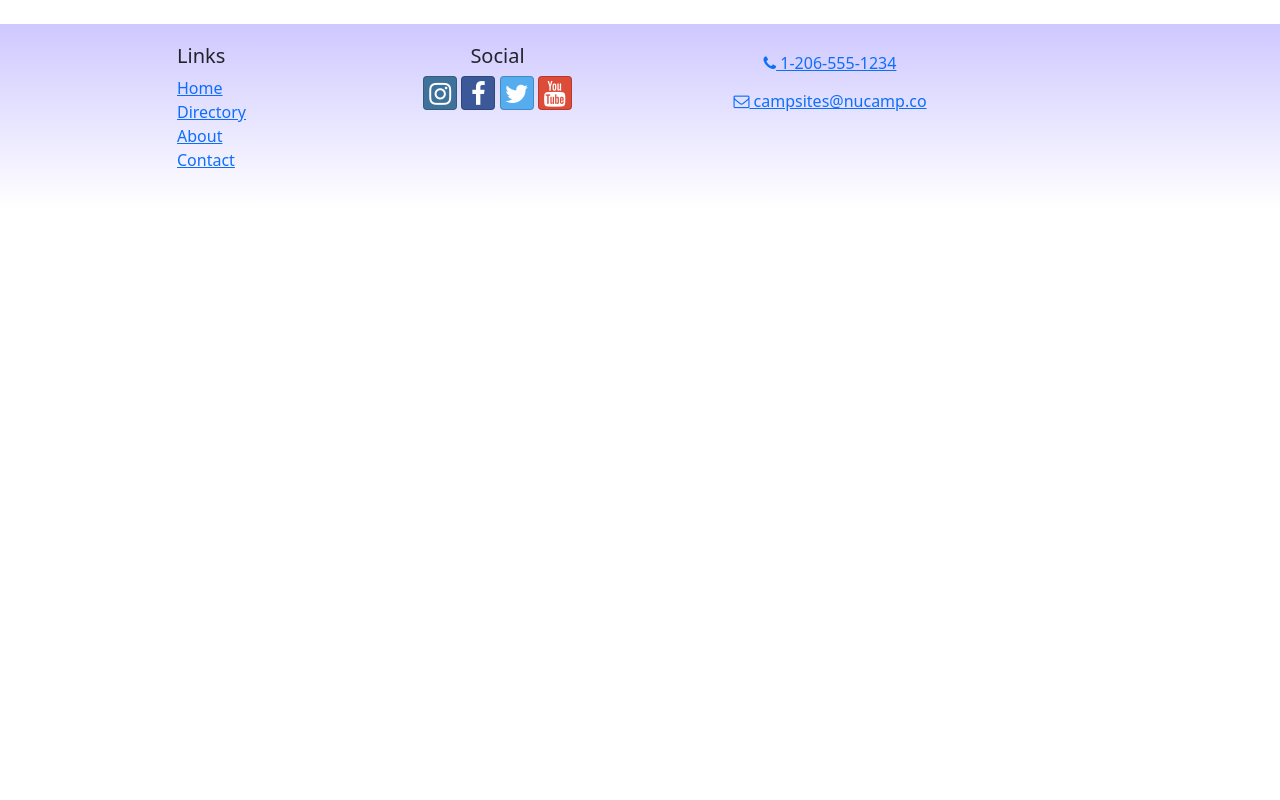
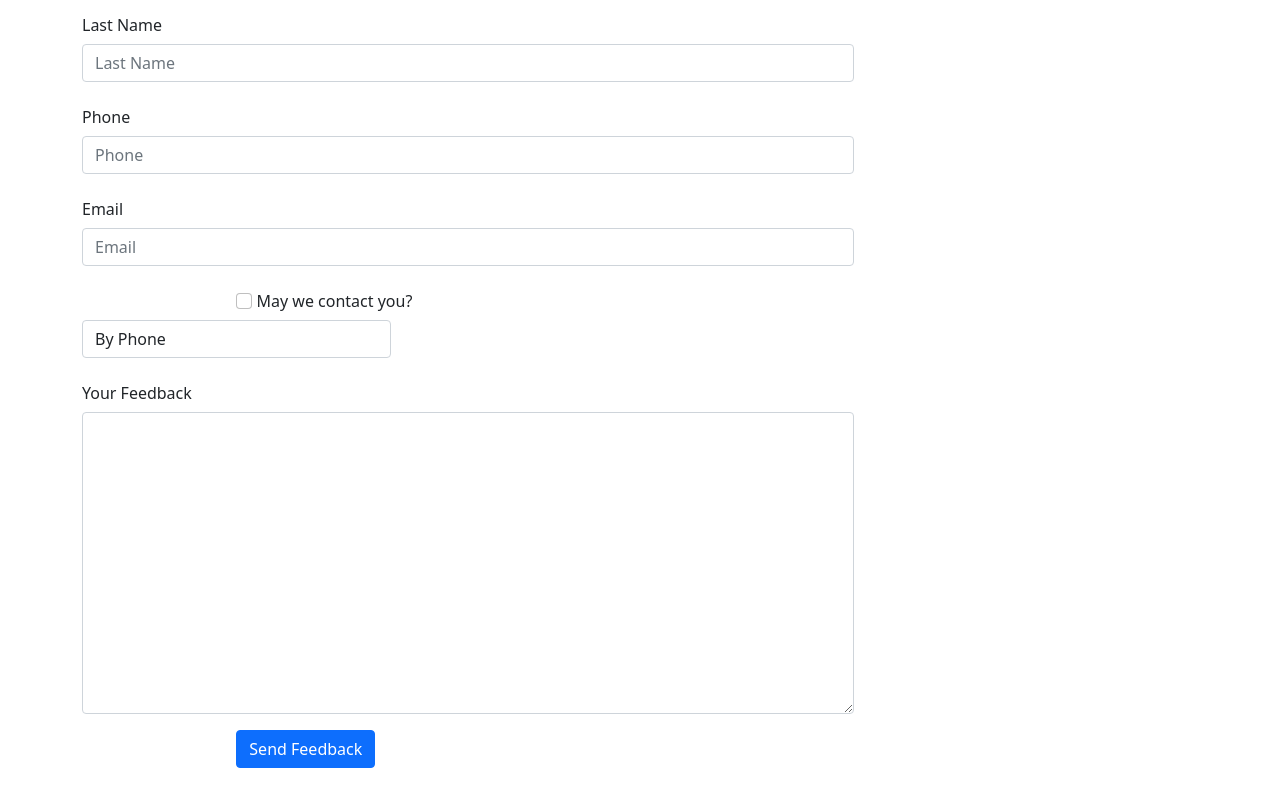
Before and after one commit to iHeartLoFi/nucampsite, a React (Create React App) app: page /contact in a window 1280 px wide. Shown: the part 700-1500 px from the top of the page. Before the commit the page ends 908 px from the top, so only its background shows below. Built offline with nearby package versions, Linux system fonts and the light colour scheme.

Commit message:
ContactForm Part 3

```diff
--- /dev/null
+++ b/src/components/ContactForm.js
@@ -0,0 +1,103 @@
+import {Button, Label, Col, FormGroup} from 'reactstrap';
+import {Formik, Field, Form} from 'formik';
+
+const ContactForm = () => {
+    const handleSubmit = (values, {resetForm}) => {
+        console.log('form values:', values);
+        console.log('in JSON format:', JSON.stringify(values));
+        resetForm();
+    };
+    return (
+        <Formik
+            initialValues={{
+                firstName: '',
+                lastName: '',
+                phoneNum: '',
+                email: '',
+                agree: false,
+                contactType: 'By Phone',
+                feedback: ''
+        }}
+        onSubmit={handleSubmit}
+        >
+            <Form>
+                <FormGroup Row>
+                    <Label htmlFor='firstName' md='2'>
+                    First Name
+                    </Label>
+                    <Col md='10'>
+                        <Field name='firstName' placeholder='First Name' className='form-control'/>
+                    </Col>
+                </FormGroup>
+
+
+                <FormGroup Row>
+                    <Label htmlFor='lastName' md='2'>
+                    Last Name
+                    </Label>
+                    <Col md='10'>
+                        <Field name='lastName' placeholder='Last Name' className='form-control'/>
+                    </Col>
+                </FormGroup>
+
+
+                <FormGroup Row>
+                    <Label htmlFor='phoneNum' md='2'>
+                    Phone
+                    </Label>
+                    <Col md='10'>
+                        <Field name='phoneNum' placeholder= 'Phone' className='form-control'/>
+                    </Col>
+                </FormGroup>
+
+
+                <FormGroup Row>
+                    <Label htmlFor='email' md='2'>
+                    Email
+                    </Label>
+                    <Col md='10'>
+                        <Field name='email' placeholder='Email' type='email' className='form-control'/>
+                    </Col>
+                </FormGroup>
+
+
+                <FormGroup Row>
+                    <Label check md={{ size: 4, offset: 2}}>
+                    <Field name='agree' type='checkbox'className='form-check-input' />{' '}
+                    May we contact you?
+                    </Label>
+                    <Col md='4'>
+                        <Field name='contactType' as='select' className='form-control'>
+                            <option>By Phone</option>
+                            <option>By Email</option>
+                        </Field>
+                    </Col>
+                </FormGroup>
+
+
+                <FormGroup Row>
+                    <Label htmlFor='feedback' md='2'>
+                    Your Feedback
+                    </Label>
+                    <Col md='10'>
+                        <Field name='feedback' as='textarea' rows='12' className='form-control'/>
+                    </Col>
+                </FormGroup>
+
+
+                <FormGroup Row>
+                    <Col md={{ size: 10, offset: 2 }}>
+                        <Button type='submit' color='primary'>
+                            Send Feedback
+                        </Button>
+                    </Col>
+                </FormGroup>
+            </Form>
+
+        </Formik>
+    )
+
+};
+
+
+export default ContactForm;
--- a/src/pages/ContactPage.js
+++ b/src/pages/ContactPage.js
@@ -1,5 +1,6 @@
 import {Container, Col, Row} from 'reactstrap';
 import SubHeader from '../components/SubHeader';
+import ContactForm from '../components/ContactForm';
 
 const ContactPage = () => {
     return (
@@ -42,7 +43,7 @@
                     <h2>Send Us Your Feedback</h2>
                     <hr />
                 </Col>
-                <Col md='10'>TBD: Contact Form</Col>
+                <Col md='10'> <ContactForm /> </Col>
             </Row>
         </Container>
     )
```
